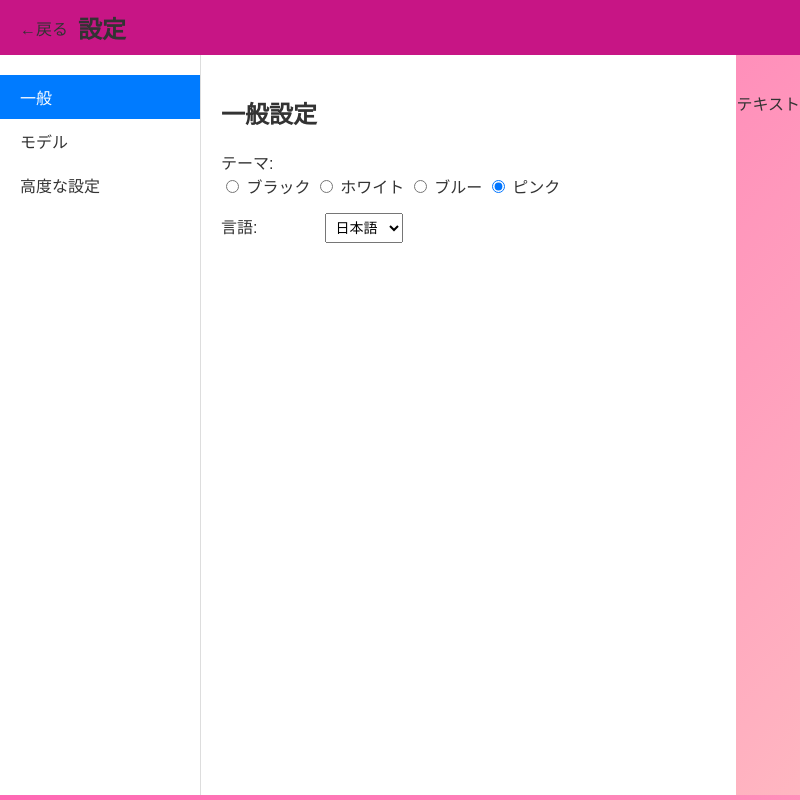
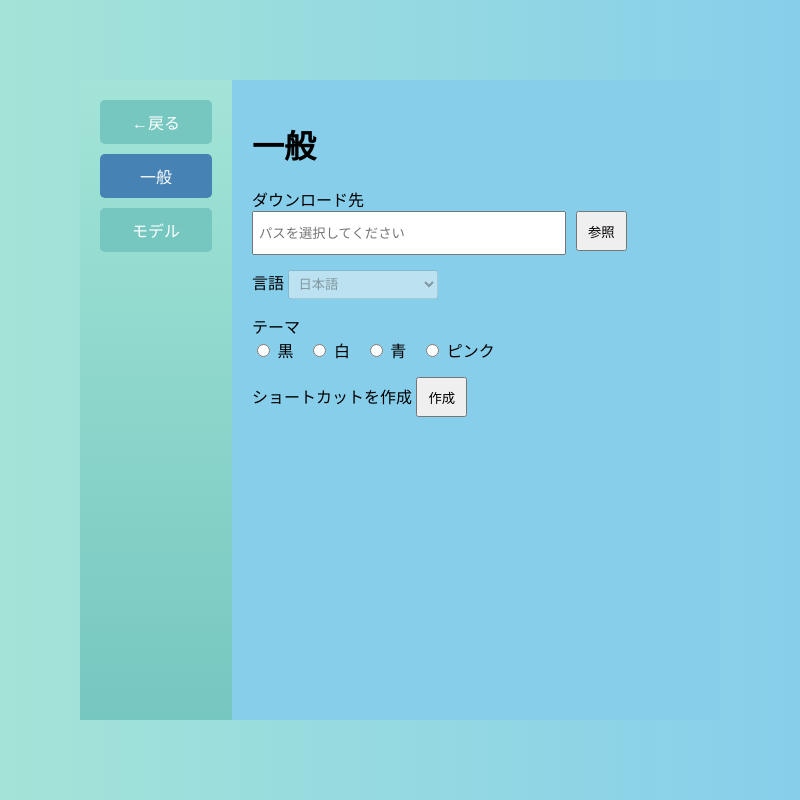
Before and after one commit to dev-Kanade/imgup, an Electron app: page data/setting/index.html in a window 800 px wide. Drawn offline with Linux system fonts and the light colour scheme.

Commit message:
複数の問題を修正

```diff
--- a/config.json
+++ b/config.json
@@ -4,5 +4,5 @@
     "language":"ja",
     "model":"Mero.2X",
     "theme":"4",
-    "startup":false
+    "startup":true
 }
--- a/data/setting/index.html
+++ b/data/setting/index.html
@@ -3,118 +3,57 @@
 <head>
     <meta charset="UTF-8">
     <meta name="viewport" content="width=device-width, initial-scale=1.0">
+    <meta http-equiv="Content-Security-Policy" content="default-src 'self'; script-src 'self';">
     <title>設定</title>
     <link rel="stylesheet" href="styles.css">
-  <script>
-
-    window.addEventListener('load', () => {
-      fetch('../../config.json')
-        .then(response => response.json())
-        .then(config => {
-          const theme = config.theme;
-          const themeLink = document.createElement('link');
-          themeLink.rel = 'stylesheet';
-          themeLink.href = `../css/theme${theme}.css`;
-          document.head.appendChild(themeLink);
-          updateThemeRadio(theme);
-        })
-        .catch(error => {
-          console.error('Theme load error:', error);
-          const errorMsg = document.getElementById('errorMsg');
-          if (errorMsg) {
-            errorMsg.textContent = 'テーマの読み込みに失敗しました。';
-            errorMsg.style.display = 'block';
-            errorMsg.style.color = 'red';
-          }
-        });
-    });
-
-    function updateThemeRadio(selectedTheme) {
-      document.querySelectorAll('input[name="theme"]').forEach(radio => {
-        if (radio.value === selectedTheme) radio.checked = true;
-      });
-    }
-
-    function saveTheme(themeValue) {
-      fetch('../../config.json')
-        .then(response => response.json())
-        .then(config => {
-          config.theme = themeValue;
-          return fetch('../../config.json', {
-            method: 'POST',
-            headers: { 'Content-Type': 'application/json' },
-            body: JSON.stringify(config)
-          });
-        })
-        .then(() => {
-
-          setTimeout(() => location.reload(), 1000);
-        })
-        .catch(error => {
-          console.error('Theme save error:', error);
-          const errorMsg = document.getElementById('errorMsg');
-          if (errorMsg) {
-            errorMsg.textContent = 'テーマの保存に失敗しました。';
-            errorMsg.style.display = 'block';
-            errorMsg.style.color = 'red';
-          }
-        });
-    }
-  </script>
 </head>
 <body>
-  <div class="header" id="header">
-    <span onclick="window.location.href='../../index.html'">←戻る</span>
-    <h1>設定</h1>
+    <div class="container">
+        <div class="sidebar">
+            <div class="menu-item">←戻る</div>
+            <div class="menu-item active">一般</div>
+            <div class="menu-item">モデル</div>
         </div>
-  <div class="content" id="content">
-    <div class="sidebar">
-      <ul class="nav-tabs">
-        <li class="tab active" data-tab="general">一般</li>
-        <li class="tab" data-tab="model">モデル</li>
-        <li class="tab" data-tab="advanced">高度な設定</li>
-      </ul>
-    </div>
-    <div class="tab-content">
-      <div id="general" class="tab-pane active">
-        <h2>一般設定</h2>
+        <div class="content">
+
+            <div class="tab active" id="generalTab">
+                <h1>一般</h1>
                 <div class="setting-item">
-          <label>テーマ:</label>
-          <div>
-            <input type="radio" name="theme" value="1" onchange="saveTheme(this.value)"> ブラック
-            <input type="radio" name="theme" value="2" onchange="saveTheme(this.value)"> ホワイト
-            <input type="radio" name="theme" value="3" onchange="saveTheme(this.value)"> ブルー
-            <input type="radio" name="theme" value="4" onchange="saveTheme(this.value)"> ピンク
+                    <label>ダウンロード先</label>
+                    <div class="input-group">
+                        <input type="text" id="downloadPath" placeholder="パスを選択してください" readonly>
+                        <button id="browseBtn">参照</button>
                     </div>
                 </div>
                 <div class="setting-item">
-          <label for="language">言語:</label>
-          <select id="language">
+                    <label>言語</label>
+                    <select id="language" disabled>
                         <option value="ja">日本語</option>
-            <option value="en">English</option>
                     </select>
                 </div>
+                <div class="setting-item">
+                    <label>テーマ</label>
+                    <div class="radio-group">
+                        <label><input type="radio" name="theme" value="1"> 黒</label>
+                        <label><input type="radio" name="theme" value="2"> 白</label>
+                        <label><input type="radio" name="theme" value="3"> 青</label>
+                        <label><input type="radio" name="theme" value="4"> ピンク</label>
                     </div>
-      <div id="model" class="tab-pane">
-        <h2>モデル設定</h2>
-        <p>開発中</p>
-      </div>
-      <div id="advanced" class="tab-pane">
-        <h2>高度な設定</h2>
-        <div class="setting-item">
-          <label for="quality">画質優先:</label>
-          <input type="checkbox" id="quality">
                 </div>
                 <div class="setting-item">
-          <label for="auto-update">自動更新:</label>
-          <input type="checkbox" id="auto-update">
+                    <label>ショートカットを作成</label>
+                    <button id="createShortcutBtn">作成</button>
+                </div>
+            </div>
+
+            <div class="tab" id="modelTab">
+                <h1>モデル</h1>
+                <div class="model-item" id="modelItem_Mero.2">
+                    <div class="model-select">Mero.2</div>
+                    <p>画像を2倍にスケールアップします。<br>より画像を鮮明にされます。</p>
                 </div>
             </div>
         </div>
-    <div style="text-align: center; margin-top: 20px;">
-      <p id="themeText">テキスト</p>
-    </div>
-    <span id="errorMsg" style="display: none;"></span>
     </div>
     <script src="script.js"></script>
 </body>
--- a/data/setting/script.js
+++ b/data/setting/script.js
@@ -1,8 +1,82 @@
-document.querySelectorAll('.tab').forEach(tab => {
-  tab.addEventListener('click', () => {
-    document.querySelectorAll('.tab').forEach(t => t.classList.remove('active'));
-    document.querySelectorAll('.tab-pane').forEach(pane => pane.classList.remove('active'));
-    tab.classList.add('active');
-    document.getElementById(tab.getAttribute('data-tab')).classList.add('active');
-  });
+const { dialog } = require('@electron/remote');
+const fs = require('fs').promises;
+
+
+document.querySelectorAll('.menu-item').forEach(item => {
+    item.addEventListener('click', () => {
+        document.querySelectorAll('.menu-item').forEach(i => i.classList.remove('active'));
+        item.classList.add('active');
+        const tabId = item.textContent === '←戻る' ? 'generalTab' : item.textContent === '一般' ? 'generalTab' : 'modelTab';
+        document.querySelectorAll('.tab').forEach(tab => tab.classList.remove('active'));
+        document.getElementById(tabId).classList.add('active');
+    });
 });
+
+
+document.getElementById('browseBtn').addEventListener('click', async () => {
+    try {
+        const result = await dialog.showOpenDialog({ properties: ['openDirectory'] });
+        if (!result.canceled && result.filePaths.length > 0) {
+            let selectedPath = result.filePaths[0].replace(/\\/g, '￥');
+            document.getElementById('downloadPath').value = selectedPath;
+            const configPath = '../../config.json';
+            const data = await fs.readFile(configPath, 'utf8');
+            let config = JSON.parse(data);
+            config.download = selectedPath;
+            await fs.writeFile(configPath, JSON.stringify(config, null, 2));
+        }
+    } catch (err) {
+        console.error('Error in browseBtn:', err);
+    }
+});
+
+
+document.querySelectorAll('input[name="theme"]').forEach(radio => {
+    radio.addEventListener('change', async () => {
+        if (radio.checked) {
+            const configPath = '../../config.json';
+            try {
+                const data = await fs.readFile(configPath, 'utf8');
+                let config = JSON.parse(data);
+                config.theme = radio.value;
+                await fs.writeFile(configPath, JSON.stringify(config, null, 2));
+            } catch (err) {
+                console.error('Error saving theme:', err);
+            }
+        }
+    });
+});
+
+
+document.getElementById('createShortcutBtn').addEventListener('click', () => {
+    try {
+        const { app } = require('@electron/remote');
+        const projectPath = app.getAppPath().replace(/\\/g, '￥');
+        const desktopPath = app.getPath('desktop');
+        const shortcutPath = `${desktopPath}/StartApp.lnk`;
+        const { exec } = require('child_process');
+        exec(`cd "${projectPath}" && npm start`, (err) => {
+            if (err) {
+                console.error('Error creating shortcut:', err);
+            }
+        });
+    } catch (err) {
+        console.error('Error in createShortcutBtn:', err);
+    }
+});
+
+
+document.querySelectorAll('.model-select').forEach(select => {
+    select.addEventListener('click', async () => {
+        const modelId = select.id.replace('modelItem_', '');
+        const configPath = '../../config.json';
+        try {
+            const data = await fs.readFile(configPath, 'utf8');
+            let config = JSON.parse(data);
+            config.model = modelId;
+            await fs.writeFile(configPath, JSON.stringify(config, null, 2));
+        } catch (err) {
+            console.error('Error saving model:', err);
+        }
+    });
+});
--- a/data/setting/styles.css
+++ b/data/setting/styles.css
@@ -1,94 +1,101 @@
 body {
+    margin: 0;
+    height: 100vh;
+    display: flex;
+    justify-content: center;
+    align-items: center;
+    background: linear-gradient(to right, #a3e4d7, #87ceeb);
     font-family: Arial, sans-serif;
-  margin: 0;
-  padding: 0;
 }
 
-.header {
+.container {
     display: flex;
-  align-items: center;
-  padding: 10px 20px;
+    width: 80%;
+    height: 80%;
 }
 
-.header img {
-  width: 24px;
-  height: 24px;
-  cursor: pointer;
+.sidebar {
+    width: 20%;
+    background: linear-gradient(to bottom, #a3e4d7, #76c7c0);
+    padding: 20px;
+    display: flex;
+    flex-direction: column;
+    gap: 10px;
 }
 
-.header h1 {
-  margin: 0 0 0 10px;
-  font-size: 24px;
+.menu-item {
+    padding: 10px;
+    background-color: #76c7c0;
+    color: white;
+    text-align: center;
+    cursor: pointer;
+    border-radius: 5px;
+}
+
+.menu-item.active {
+    background-color: #4682b4;
 }
 
 .content {
-  display: flex;
-  height: calc(100vh - 60px);
+    width: 80%;
+    padding: 20px;
+    background: #87ceeb;
 }
 
-.sidebar {
-  width: 200px;
-  background-color: #fff;
-  border-right: 1px solid #ddd;
-  padding: 20px 0;
-}
-
-.nav-tabs {
-  list-style: none;
-  padding: 0;
-  margin: 0;
-}
-
-.nav-tabs .tab {
-  padding: 10px 20px;
-  cursor: pointer;
-  font-size: 16px;
-}
-
-.nav-tabs .tab.active {
-  background-color: #007bff;
-  color: white;
-}
-
-.tab-content {
-  flex: 1;
-  padding: 20px;
-  background-color: #fff;
-}
-
-.tab-pane {
+.tab {
     display: none;
 }
 
-.tab-pane.active {
+.tab.active {
     display: block;
+}
+
+h1 {
+    margin-bottom: 20px;
 }
 
 .setting-item {
     margin-bottom: 15px;
 }
 
-.setting-item label {
-  display: inline-block;
-  width: 100px;
+.input-group {
+    display: flex;
+    gap: 10px;
 }
 
-.setting-item select,
-.setting-item input {
+#downloadPath {
     padding: 5px;
-  font-size: 14px;
+    width: 300px;
+    height: 30px;
 }
 
-@media (max-width: 600px) {
-  .content {
-    flex-direction: column;
+#browseBtn, #createShortcutBtn {
+    padding: 5px 10px;
+    height: 40px;
+    cursor: pointer;
 }
-  .sidebar {
-    width: 100%;
-    border-right: none;
-    border-bottom: 1px solid #ddd;
+
+#language {
+    padding: 5px;
+    width: 150px;
 }
-  .tab-content {
+
+.radio-group {
+    display: flex;
+    gap: 15px;
+}
+
+.model-item {
     padding: 10px;
+    border: 1px solid #ddd;
+    border-radius: 5px;
+    margin-bottom: 10px;
 }
+
+.model-select {
+    background: linear-gradient(to bottom, #a3e4d7, #76c7c0);
+    padding: 10px;
+    color: white;
+    cursor: pointer;
+    border-radius: 5px;
 }
```
Also changed, not shown: package.json (line endings or trailing spaces). Lines whose indentation alone changed are shown as unchanged.
